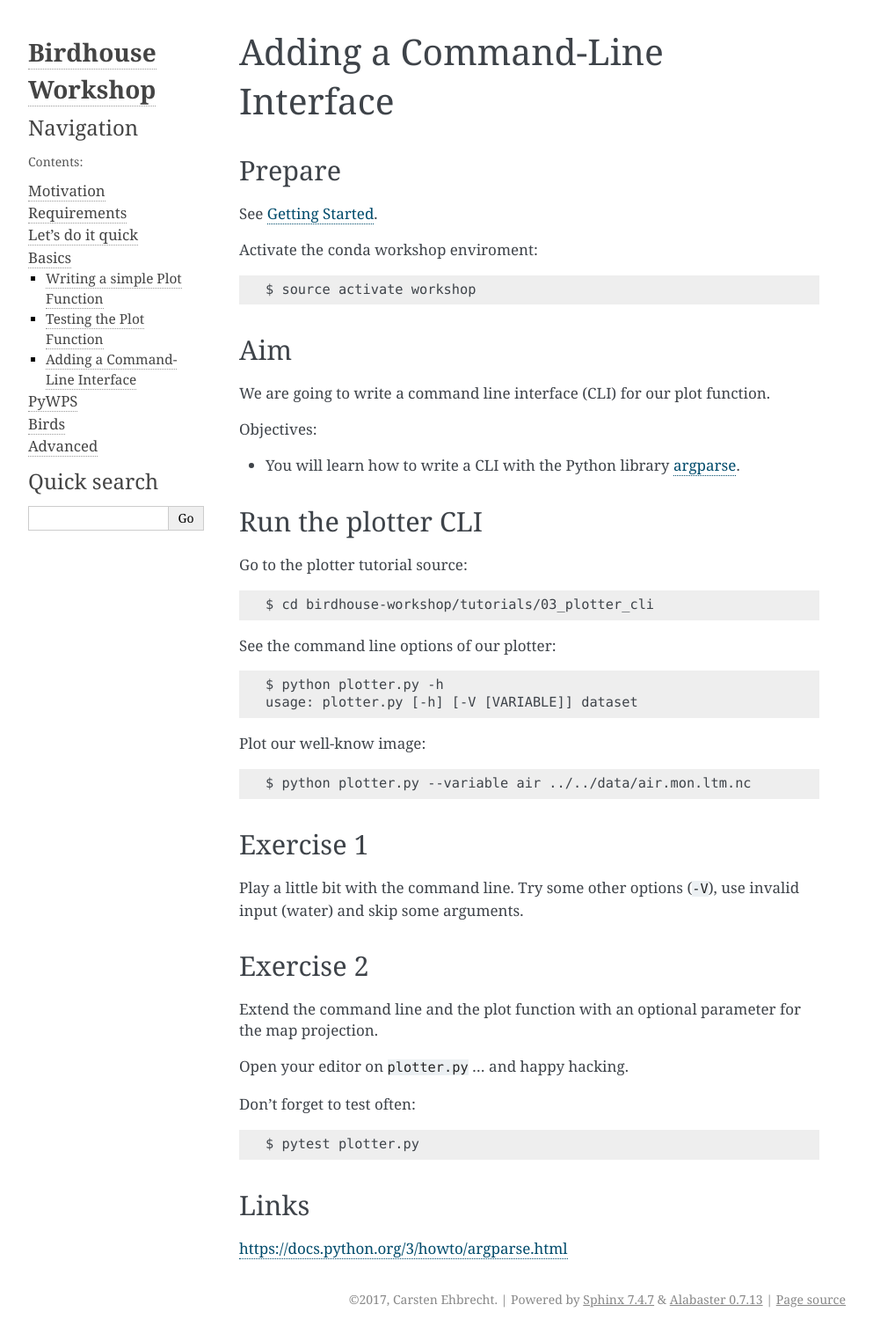
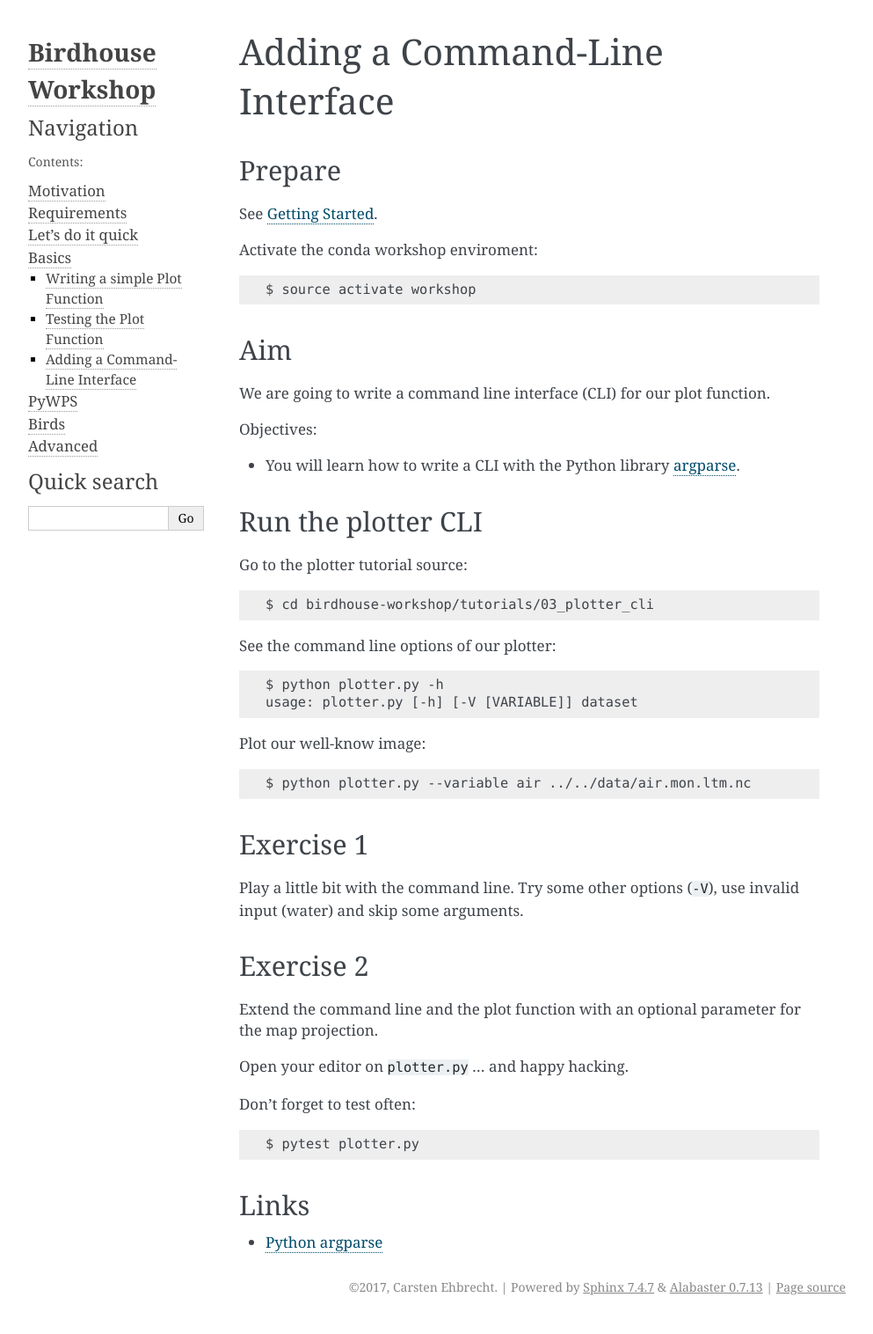
Before and after one commit to bird-house/birdhouse-workshop, a Sphinx documentation site: the page built from docs/source/basics/plotter_cli.rst, in a window 1280 px wide. Shown: the whole page at 88% size, without its empty margins (148-1141 px from the left). Built offline with Sphinx 7.4.7, drawn with Linux system fonts in a browser that asks for light colours; some of the changed lines change nothing that is shown.

Commit message:
update link to argparse

```diff
--- a/docs/source/basics/plotter_cli.rst
+++ b/docs/source/basics/plotter_cli.rst
@@ -59,4 +59,4 @@ Don't forget to test often::
 Links
 -----
 
-https://docs.python.org/3/howto/argparse.html
+* `Python argparse <https://docs.python.org/3/howto/argparse.html>`_
```
